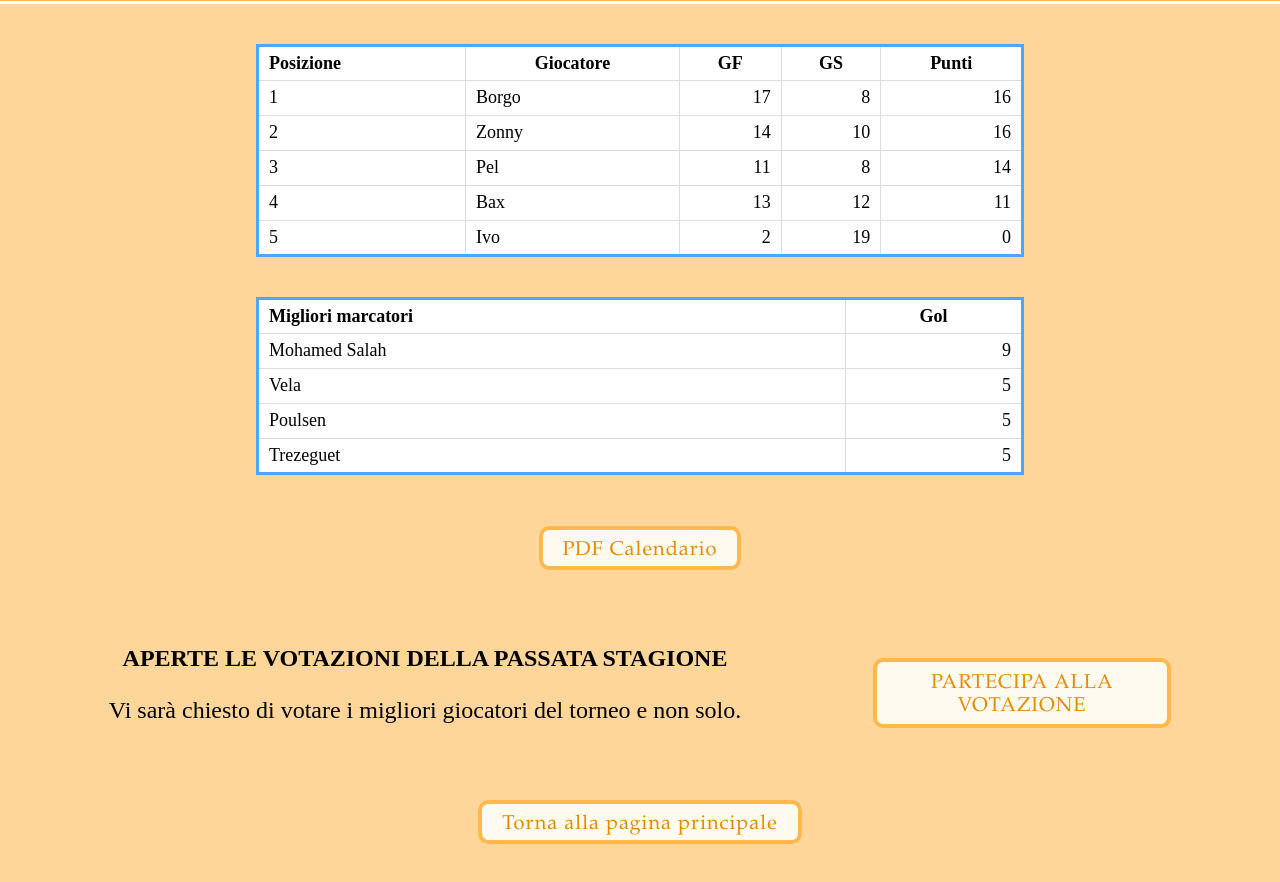
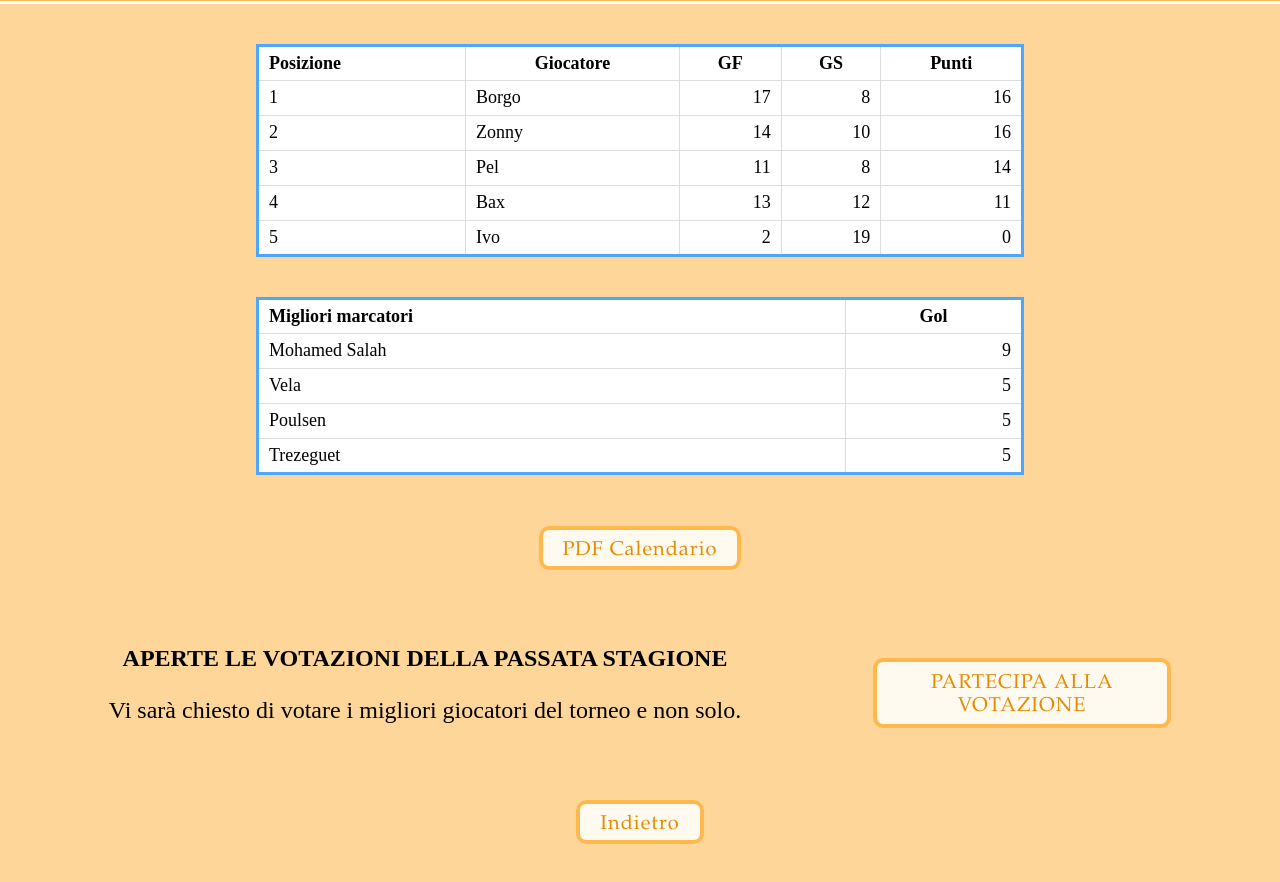
Before and after one commit to Borgo99/fifafes, a plain HTML site: page classifiche.html in a window 1280 px wide. Shown: the part 102-984 px from the top of the page. Drawn offline with nearby package versions, Linux system fonts and the light colour scheme.

Commit message:
Add files via upload

```diff
--- a/classifiche.html
+++ b/classifiche.html
@@ -129,7 +129,7 @@
     </div>
 
     <div class="btnbox">
-    <a href="index.html" class="button btnback">Torna alla pagina principale</a>
+    <a href="index.html" class="button btnback">Indietro</a>
     </div>
 
 </div>
```
